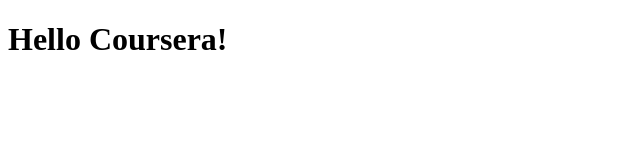
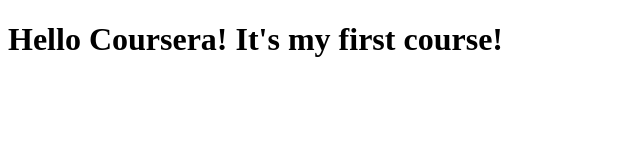
Before and after one commit to wasifa1/Coursera-Test-Repository, a plain HTML site: page site/index.html in a window 1280 px wide. Shown: the whole page, without its empty margins (0-640 px from the left). Drawn offline with Linux system fonts and the light colour scheme.

Commit message:
Small Addition to the page

```diff
--- a/site/index.html
+++ b/site/index.html
@@ -6,6 +6,6 @@
 	<title>Hello Coursera</title>
 </head>
 <body>
-<h1>Hello Coursera!</h1>
+<h1>Hello Coursera! It's my first course!</h1>
 </body>
 </html>
```
